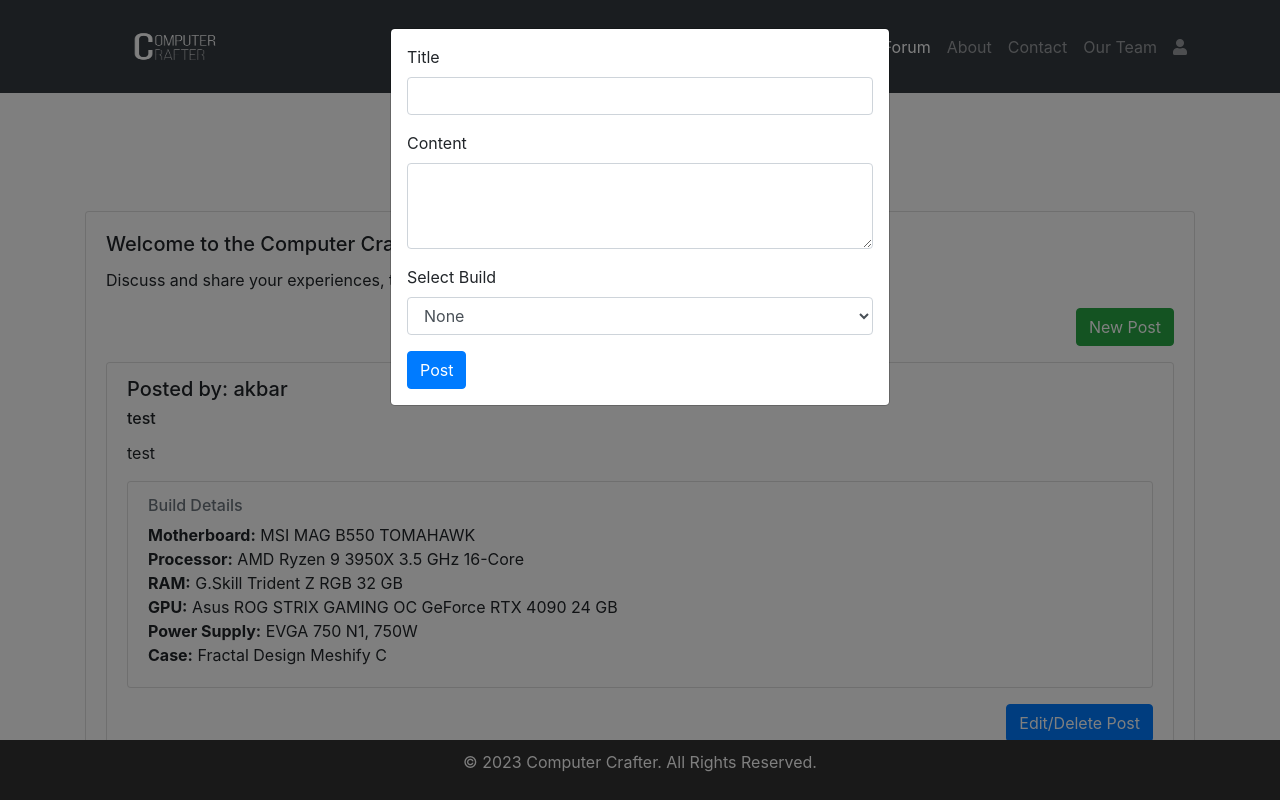
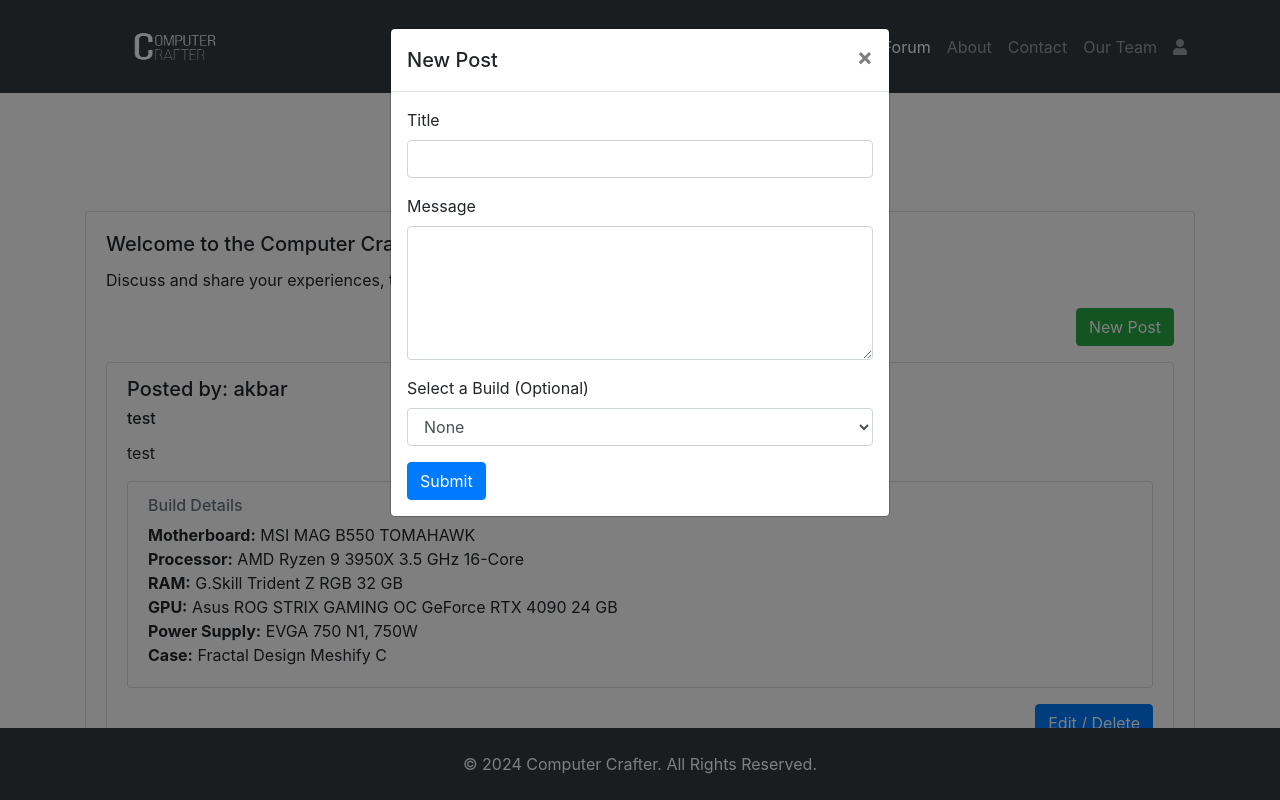
Before and after one commit to inotlusrabka/Project-Web, a PHP site: page /forum in a window 1280 px wide, after a click on "New Post". Run offline with PHP 8.4, Linux system fonts and the light colour scheme; a user stored in the database is signed in; data comes from the database, SQL or seed files in the repository; both versions use the stored data as it was after the commit; some libraries are stand-ins or nearby versions.

Commit message:
Update 22-06-2024 12:24

```diff
--- a/forum/index.php
+++ b/forum/index.php
@@ -24,7 +24,8 @@ $sql = "
         ram.brand AS ram_brand, ram.item_name AS ram_item_name, ram.image_url AS ram_image_url, ram.buy_url AS ram_buy_url,
         gpu.brand AS gpu_brand, gpu.item_name AS gpu_item_name, gpu.image_url AS gpu_image_url, gpu.buy_url AS gpu_buy_url,
         powersupply.model AS powersupply_model, powersupply.image_url AS powersupply_image_url, powersupply.buy_url AS powersupply_buy_url,
-        cases.model AS cases_model, cases.image_url AS cases_image_url, cases.buy_url AS cases_buy_url, userdata.username
+        cases.model AS cases_model, cases.image_url AS cases_image_url, cases.buy_url AS cases_buy_url,
+        userdata.username, userdata.AccessLevel
     FROM posts
     LEFT JOIN build_component ON posts.build_id = build_component.build_id
     LEFT JOIN motherboard ON build_component.motherboard_id = motherboard.item_id
@@ -41,9 +42,12 @@ $result = $conn->query($sql);
 // Mendapatkan UserID dari sesi
 $UserID = $_SESSION['userid'] ?? null;
 
-// Query untuk mengambil data build_component
+// Query untuk mengambil data build_component dengan nomor urut berdasarkan UserID
 $sql_build = "
-    SELECT build_component.build_id AS build_id, build_component.UserID FROM build_component WHERE build_component.UserID = ?
+    SELECT build_component.build_id, build_component.UserID,
+    ROW_NUMBER() OVER (PARTITION BY build_component.UserID ORDER BY build_component.build_id) AS build_number
+    FROM build_component
+    WHERE build_component.UserID = ?
 ";
 
 $stmt = $conn->prepare($sql_build);
@@ -140,9 +144,9 @@ $conn->close();
                                             </div>
                                         <?php endif; ?>
                                         <?php
-                                            if (isset($_SESSION['username'])) {
+                                            if (isset($_SESSION['userid']) && ($_SESSION['userid'] == $row['UserID'] ) || $_SESSION['access_level'] == 'Admin' ) {
                                                 echo '<div class="text-right mb-3">';
-                                                echo '<button class="btn btn-primary mt-3" data-toggle="modal" data-target="#editDeletePostModal" data-id="' . $row['id'] . '" data-title="' . htmlspecialchars($row['title']) . '" data-message="' . htmlspecialchars($row['message']) . '">Edit/Delete Post</button>';
+                                                echo '<button class="btn btn-primary mt-3" data-toggle="modal" data-target="#editDeletePostModal" data-id="' . $row['id'] . '" data-title="' . htmlspecialchars($row['title']) . '" data-message="' . htmlspecialchars($row['message']) . '">Edit / Delete</button>';
                                                 echo '</div>';
                                             }
                                         ?>
@@ -150,82 +154,85 @@ $conn->close();
                                 </div>
                             <?php endwhile; ?>
                         <?php else: ?>
-                            <p class="text-center">No posts found.</p>
+                            <div class="alert alert-info" role="alert" data-aos="fade-up" data-aos-duration="1000">No posts found.</div>
                         <?php endif; ?>
-
                     </div>
                 </div>
             </div>
         </section>
+    </main>
 
     <!-- New Post Modal -->
-        <div class="modal fade" id="newPostModal" tabindex="-1" aria-labelledby="newPostModalLabel" aria-hidden="true">
-            <div class="modal-dialog">
+    <div class="modal fade" id="newPostModal" tabindex="-1" role="dialog" aria-labelledby="newPostModalLabel" aria-hidden="true">
+        <div class="modal-dialog" role="document">
             <div class="modal-content">
+                <div class="modal-header">
+                    <h5 class="modal-title" id="newPostModalLabel">New Post</h5>
+                    <button type="button" class="close" data-dismiss="modal" aria-label="Close">
+                        <span aria-hidden="true">&times;</span>
+                    </button>
+                </div>
                 <div class="modal-body">
-                        <form action="new_post.php" method="POST">
+                    <form id="newPostForm" action="post.php" method="post">
                         <div class="form-group">
-                                <label for="post-title">Title</label>
+                            <label for="title">Title</label>
                             <input type="text" class="form-control" id="post-title" name="post-title" required>
                         </div>
                         <div class="form-group">
-                                <label for="post-content">Content</label>
-                                <textarea class="form-control" id="post-content" name="post-content" rows="3" required></textarea>
+                            <label for="message">Message</label>
+                            <textarea class="form-control" id="post-content" name="post-content" rows="5" required></textarea>
                         </div>
                         <div class="form-group">
-                                <label for="build-select">Select Build</label>
-                                <select class="form-control" id="build-select" name="build-id">
+                            <label for="build_id">Select a Build (Optional)</label>
+                            <select class="form-control" id="build_id" name="build_id">
                                 <option value="">None</option>
                                 <?php if ($build_result->num_rows > 0): ?>
                                     <?php while($build_row = $build_result->fetch_assoc()): ?>
-                                            <option value="<?php echo $build_row['build_id']; ?>"><?php echo "Build ID: " . $build_row['build_id']; ?></option>
+                                        <option value="<?php echo $build_row['build_id']; ?>">
+                                            Build <?php echo $build_row['build_number']; ?>
+                                        </option>
                                     <?php endwhile; ?>
-                                    <?php else: ?>
-                                        <option value="">No builds found for this user.</option>
                                 <?php endif; ?>
                             </select>
                         </div>
-                            <button type="submit" class="btn btn-primary">Post</button>
+                        <button type="submit" class="btn btn-primary">Submit</button>
                     </form>
                 </div>
             </div>
         </div>
     </div>
 
-        <!-- Edit/Delete Post Modal -->
-        <div class="modal fade" id="editDeletePostModal" tabindex="-1" aria-labelledby="editDeletePostModalLabel" aria-hidden="true">
-            <div class="modal-dialog">
+    <!-- Edit / Delete Post Modal -->
+    <div class="modal fade" id="editDeletePostModal" tabindex="-1" role="dialog" aria-labelledby="editDeletePostModalLabel" aria-hidden="true">
+        <div class="modal-dialog" role="document">
             <div class="modal-content">
                 <div class="modal-header">
-                        <h5 class="modal-title" id="editDeletePostModalLabel">Edit/Delete Post</h5>
+                    <h5 class="modal-title" id="editDeletePostModalLabel">Edit / Delete Post</h5>
                     <button type="button" class="close" data-dismiss="modal" aria-label="Close">
                         <span aria-hidden="true">&times;</span>
                     </button>
                 </div>
                 <div class="modal-body">
-                        <form id="editDeletePostForm">
-                            <input type="hidden" id="edit-post-id" name="post-id">
+                    <form id="editDeletePostForm" action="edit_delete_post.php" method="post">
+                        <input type="hidden" id="editDeletePostId" name="post_id">
                         <div class="form-group">
-                                <label for="edit-post-title">Title</label>
-                                <input type="text" class="form-control" id="edit-post-title" name="post-title">
+                            <label for="editDeleteTitle">Title</label>
+                            <input type="text" class="form-control" id="editDeleteTitle" name="title" required>
                         </div>
                         <div class="form-group">
-                                <label for="edit-post-content">Content</label>
-                                <textarea class="form-control" id="edit-post-content" name="post-content" rows="3"></textarea>
+                            <label for="editDeleteMessage">Message</label>
+                            <textarea class="form-control" id="editDeleteMessage" name="message" rows="5" required></textarea>
                         </div>
                         <button type="submit" class="btn btn-primary">Save Changes</button>
-                            <button type="button" class="btn btn-danger" id="deletePostBtn">Delete Post</button>
+                        <button type="button" class="btn btn-danger" id="deletePostButton">Delete Post</button>
                     </form>
                 </div>
             </div>
         </div>
     </div>
-    </main>
 
-    <footer>
-        <div class="container text-center">
-            <p>© 2023 Computer Crafter. All Rights Reserved.</p>
-        </div>
+    <footer class="bg-dark text-white mt-5 p-4 text-center">
+        &copy; 2024 Computer Crafter. All Rights Reserved.
     </footer>
 
     <!-- AOS JavaScript -->
@@ -234,38 +241,28 @@ $conn->close();
         AOS.init();
     </script>
 
-    <!-- Bootstrap and jQuery scripts -->
+    <!-- jQuery, Bootstrap JS, and other scripts -->
     <script src="https://code.jquery.com/jquery-3.5.1.slim.min.js"></script>
-    <script src="https://cdn.jsdelivr.net/npm/@popperjs/core@2.5.4/dist/umd/popper.min.js"></script>
+    <script src="https://cdn.jsdelivr.net/npm/@popperjs/core@2.9.2/dist/umd/popper.min.js"></script>
     <script src="https://stackpath.bootstrapcdn.com/bootstrap/4.5.2/js/bootstrap.min.js"></script>
-
     <script>
         $('#editDeletePostModal').on('show.bs.modal', function (event) {
-            var button = $(event.relatedTarget);
-            var postId = button.data('id');
-            var postTitle = button.data('title');
-            var postContent = button.data('message');
-            var modal = $(this);
-            modal.find('#edit-post-id').val(postId);
-            modal.find('#edit-post-title').val(postTitle);
-            modal.find('#edit-post-content').val(postContent);
-        });
+            var button = $(event.relatedTarget)
+            var id = button.data('id')
+            var title = button.data('title')
+            var message = button.data('message')
+            var modal = $(this)
+            modal.find('#editDeletePostId').val(id)
+            modal.find('#editDeleteTitle').val(title)
+            modal.find('#editDeleteMessage').val(message)
+        })
 
-        $('#deletePostBtn').on('click', function() {
-            var postId = $('#edit-post-id').val();
+        $('#deletePostButton').on('click', function () {
             if (confirm('Are you sure you want to delete this post?')) {
-                $.post('delete_post.php', { postId: postId }, function(response) {
-                    location.reload();
-                });
+                $('#editDeletePostForm').attr('action', 'delete_post.php');
+                $('#editDeletePostForm').submit();
             }
-        });
-
-        $('#editDeletePostForm').on('submit', function(event) {
-            event.preventDefault();
-            $.post('edit_post.php', $(this).serialize(), function(response) {
-                location.reload();
-            });
-        });
+        })
     </script>
 </body>
 </html>
--- a/login.php
+++ b/login.php
@@ -25,7 +25,7 @@ if ($_SERVER["REQUEST_METHOD"] == "POST") {
         $pdo->setAttribute(PDO::ATTR_ERRMODE, PDO::ERRMODE_EXCEPTION);
 
         // Memeriksa apakah username dan password cocok
-        $stmt = $pdo->prepare('SELECT UserID, Username, Email FROM userdata WHERE Username = :username AND Password = :password LIMIT 1');
+        $stmt = $pdo->prepare('SELECT UserID, Username, Email, AccessLevel FROM userdata WHERE Username = :username AND Password = :password LIMIT 1');
         $stmt->execute(['username' => $username, 'password' => $hashPassword]);
         $user = $stmt->fetch(PDO::FETCH_ASSOC);
 
--- a/profile/index.php
+++ b/profile/index.php
@@ -104,7 +104,7 @@
                     <a href="/ProjekUAS/profile/your-builds" class="btn btn-primary">Your Builds</a>
                 </div>
                 <div class="text-center mt-4">
-                    <a href="logout.php" class="btn btn-danger">Logout</a>
+                    <a href="/ProjekUAS/logout.php" class="btn btn-danger">Logout</a>
                 </div>
             </div>
         </section>
```
Also changed, not shown: forum/edit_delete_post.php (+25 -2 lines), forum/script.js (added, +26 -0 lines), pc_part.sql (+10 -7 lines). Lines whose indentation alone changed are shown as unchanged.
